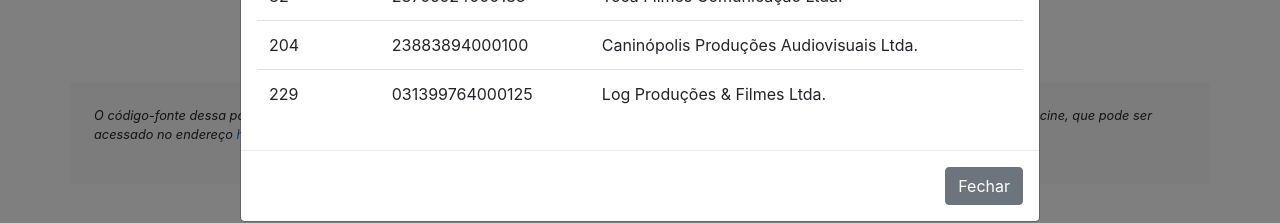
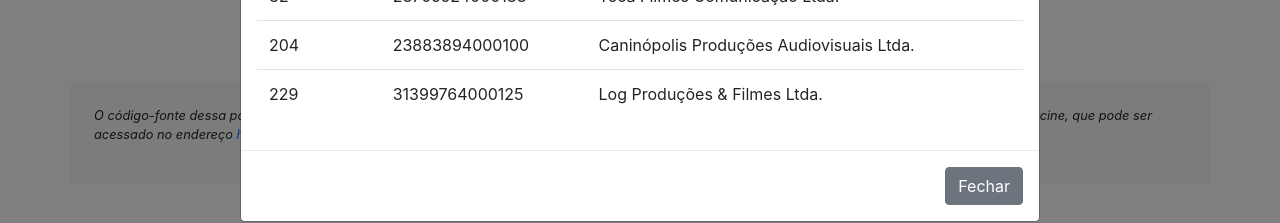
Before and after one commit to ebc/sorteio-credenciamento-2025, a React (Create React App) app: page /sorteiro-credenciamento-2025/participantes in a window 1280 px wide. Shown: the part 187-410 px from the top of the page. Built offline with nearby package versions, Linux system fonts and the light colour scheme.

Commit message:
Retirando um 0 a mais do cnpj do participante

```diff
--- a/src/participantes.js
+++ b/src/participantes.js
@@ -11,7 +11,7 @@
   },
   {
     Inscricao: 229,
-    CNPJ: '031399764000125',
+    CNPJ: '31399764000125',
     RazaoSocial: 'Log Produções & Filmes Ltda.'
   }
 ];
```
